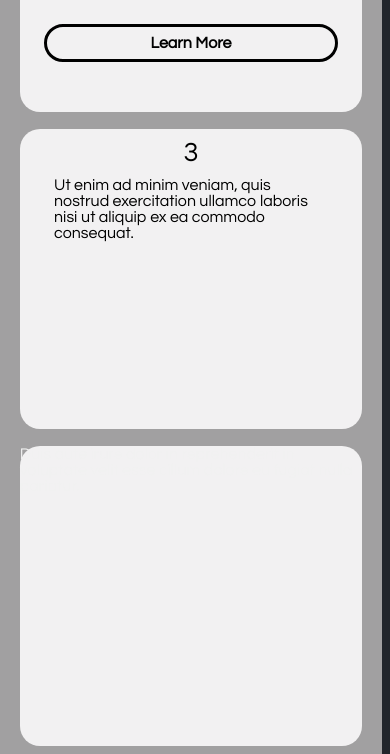
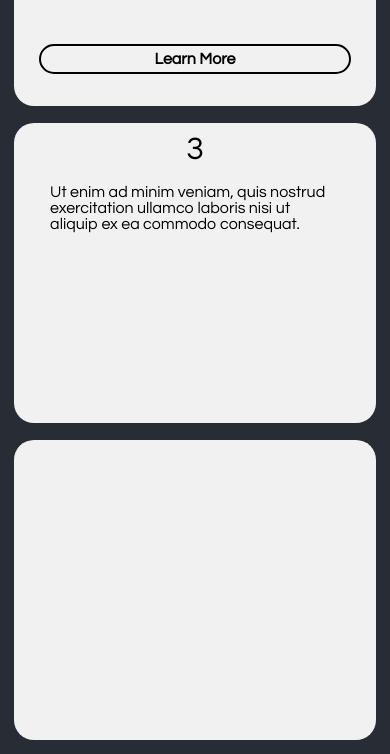
Before and after one commit to Rllyyy/project0, a plain HTML site: page index.html in a window 390 px wide. Shown: the part 566-1320 px from the top of the page. Drawn offline with Linux system fonts and the light colour scheme.

Commit message:
changed background + simpliefied font-size

```diff
--- a/base.css
+++ b/base.css
@@ -3,9 +3,10 @@ body {
     background: #21252B;
     color:#F1F1F1 ;
     font-family: 'Century Gothic',arial, sans-serif;
-    font-size: 100%;
-    margin-left: 0;
+    font-size: 62.5%; /*1 rem = 10px */
+    margin: 0;
 }
+
 
 h1 {
   text-align: center;
@@ -16,6 +17,7 @@ h1 {
   display: flex;
   flex-wrap: wrap;
   background: #A1A0A1;
+  background: #282C34;
   margin-bottom: :10px;
 }
 
@@ -39,15 +41,17 @@ h1 {
   background: #F2F1F2;
   border-radius: 20px;
   transition: all .12s ease-in-out;
+  overflow: hidden;
 }
 
 .boxText {
   /*border: 2px solid black;*/
   font-weight: lighter;
+  font-size: 0.9rem;
   display: flex ;
   margin-left: 10%;
   margin-right: 10%;
-  margin-top: 3%;
+  margin-top: 5%;
   color:black;
   line-height: 1;
 }
@@ -62,13 +66,14 @@ h1 {
   color: Black;
 }
 
+/*
 .box:hover {
-  transform:scale(1.1);
+  transform:scale(1.3);
   -webkit-transform:scale(1.1);
   -ms-transform:scale(1.1);
   overflow: hidden;
 }
-
+*/
 .box:hover .learnMore {
   background: linear-gradient(46deg, #1451b1, #14b1a9, #14b1a9);
 }
@@ -78,8 +83,10 @@ h1 {
   width: 100%;
   background: white;
   /*background: #E9B5FE; */
+  /*
   border-top-left-radius: 20px;
   border-top-right-radius: 20px;
+  */
   /*padding: 1rem;*/
   margin-top: 0%;
   margin: 0 auto;
@@ -99,19 +106,19 @@ h1 {
   font-size: 1rem;
   font-weight: bold;
 
-  border: 3px solid black;
+  border: 2px solid black;
   border-radius: 30px;
-  padding: 0.5rem;
-  margin-top: 10%;
+
+  margin-top: 17%;
   margin-left: 7%;
   margin-right: 7%;
   text-decoration: none;
-
+  padding: 0.3rem;
 }
 .learnMore a {
   text-decoration: none;
+  color:black;
 
-  color:black;
 }
 
 .ParentVHHeading {
@@ -124,7 +131,7 @@ h1 {
 .SectionHeading {
   text-align: center;
   margin: 0px;
-  font-size: 2rem;
+  font-size: 2.5rem;
   font-weight: lighter;
 }
 
@@ -134,6 +141,41 @@ h1 {
   width: 100%;
 }
 
+@media (max-width: 545px) {
+  .SectionHeading::after {
+    content: "Mobile-User"
+  }
+
+  .box:hover {
+    transform:scale(1.05);
+    -webkit-transform:scale(1.05);
+    -ms-transform:scale(1.05);
+    overflow: hidden;
+  }
+  .boxText {
+    font-size: 1rem;
+  }
+
+  .boxHeading {
+    font-size: 2rem;
+  }
+
+  .learnMore {
+    margin-top: 13%;
+  }
+}
+
+@media (min-width: 546px) {
+  .SectionHeading::after {
+    content: "Desktop-User"
+  }
+  .box:hover {
+    transform:scale(1.1);
+    -webkit-transform:scale(1.1);
+    -ms-transform:scale(1.1);
+    overflow: hidden;
+  }
+}
 
 /*
 @media (min-width: 1700px) {
@@ -146,15 +188,7 @@ h1 {
      }
 }
 
-@media (max-width: 859px) {
-  h1::after {
-    content: "Mobile-User"
-  }
 
-  .container >.card {
-    width: 100%;
-  }
-}
 @media (max-width: 1299px) and (min-width:860px) {
   h1::after {
     content: "Großer Mobile-User"
--- a/index.html
+++ b/index.html
@@ -48,6 +48,8 @@
             <div class="box">7</div>
             <div class="box">8</div>
             <div class="box">9</div>
+            <div class="box">10</div>
+            <div class="box">11</div>
           </div>
       </div>
         <div class= "parent">
```
